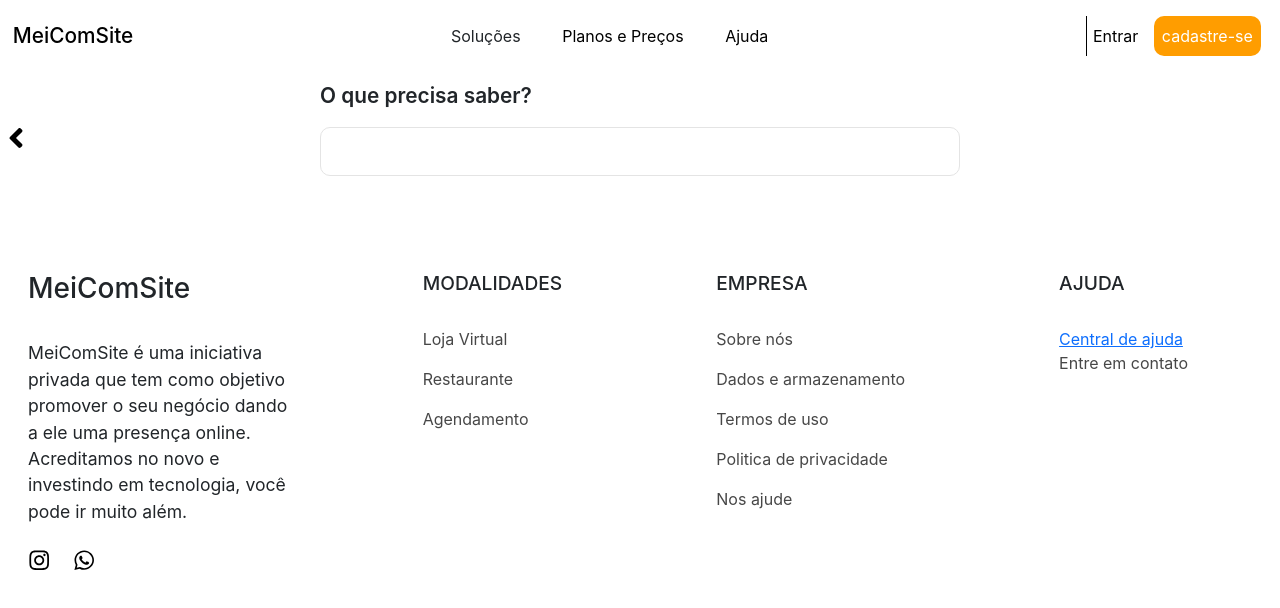
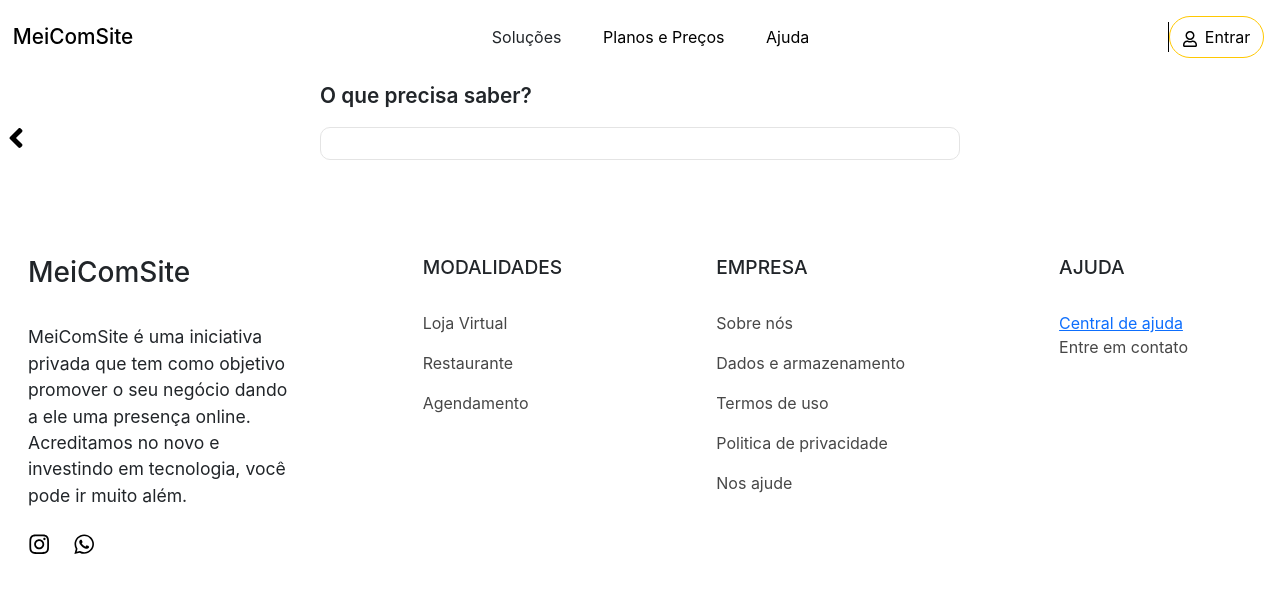
Before and after one commit to devjeanlucas/MeiComSite, a React (Create React App) app: page /suporte in a window 1280 px wide. Shown: the top 608 px of the page. Built offline with nearby package versions, Linux system fonts and the light colour scheme; no server answers; the HTML template or start-up script is replaced by a standard one.

Commit message:
começando implementar login

```diff
--- a/package.json
+++ b/package.json
@@ -6,6 +6,7 @@
     "@testing-library/jest-dom": "^5.16.5",
     "@testing-library/react": "^13.4.0",
     "@testing-library/user-event": "^13.5.0",
+    "firebase": "^9.18.0",
     "react": "^18.2.0",
     "react-dom": "^18.2.0",
     "react-icons": "^4.8.0",
--- /dev/null
+++ b/src/Hooks/User.js
@@ -0,0 +1,24 @@
+import {auth} from "../Service/firebase"
+
+
+const User = []
+
+
+auth.onAuthStateChanged(user => {
+    if (user) {
+        const {uid, displayName, photoURL, email} = user
+        if (!displayName || !photoURL) {
+            throw new Error('Usuário sem Nome ou foto')
+        }
+        User.push({
+            id: uid,
+            avatar: photoURL,
+            name: displayName,
+            email
+        })
+    }
+})
+
+
+
+export default User && User[0]
--- /dev/null
+++ b/src/Service/firebase.js
@@ -0,0 +1,15 @@
+import firebase from 'firebase/compat/app';
+import 'firebase/compat/auth';
+
+const firebaseConfig = {
+  apiKey: "AIzaSyAXXzaD7NWOJf12qCggMp0fKoEA0elNhyM",
+  authDomain: "fir-auth-99797.firebaseapp.com",
+  projectId: "fir-auth-99797",
+  storageBucket: "fir-auth-99797.appspot.com",
+  messagingSenderId: "673295267800",
+  appId: "1:673295267800:web:afe6dd9d2f8934591fe4ad"
+};
+const app = firebase.initializeApp(firebaseConfig)
+const auth = firebase.auth()
+
+export {firebase, auth, app}
--- /dev/null
+++ b/src/components/ButtonLogin.js
@@ -0,0 +1,49 @@
+import styles from "./NavBar.module.css"
+import { FaRegUser } from "react-icons/fa"
+import User from "../Hooks/User"
+import {firebase, auth} from "../Service/firebase"
+import { useState } from "react"
+
+
+export default function ButtonLogin () {
+
+    const [userLogin, setUserLogin] = useState();
+
+    const HandleClickLoginGoogle = async() => {
+        const provider = new firebase.auth.GoogleAuthProvider()
+        const result = await auth.signInWithPopup(provider);
+        if (!result.user) {
+            const {uid, displayName, photoURL} = result.user
+            if (!displayName && !photoURL) {
+                throw new Error('Usuário sem Nome ou foto')
+            }
+            setUserLogin({
+                id: uid,
+                avatar: photoURL,
+                name: displayName
+            })
+        }
+    }
+
+
+    const handleClickLogOut = () => {
+        firebase.auth().signOut()
+        .then(() => {window.location.href = "/"})
+        .catch(() => {alert('não foi possivel sair da conta')})
+    }
+
+
+    return (
+        <>
+            {!User ?
+            <div>
+                <button className={`button_link ${styles.btn_login}`} onClick={HandleClickLoginGoogle}><FaRegUser className={styles.icon}/>Entrar</button>
+            </div>:
+            <div>
+                <button className={`button_link ${styles.btn_login}`} onClick={HandleClickLoginGoogle}><FaRegUser className={styles.icon}/>Sair</button>
+            </div>
+            }
+
+        </>
+        )
+}
--- a/src/components/NavBar.js
+++ b/src/components/NavBar.js
@@ -1,7 +1,8 @@
 import { Link } from "react-router-dom"
 import styles from "./NavBar.module.css"
-import {FaBars} from "react-icons/fa"
+import {FaBars, FaRegUser} from "react-icons/fa"
 import MenuMobile from "./MenuMobile"
+import ButtonLogin from "./ButtonLogin"
 
 export default function NavBar () {
 return (
@@ -14,8 +15,13 @@ return (
                 <Link to="/suporte/query">Ajuda</Link>
             </div>
             <div className={styles.login}>
-                <button className="button_link">Entrar</button>
-                <button className="button_orange">cadastre-se</button>
+                <div className={styles.border_left}></div>
+
+
+                <ButtonLogin/>
+
+
+
                 <div>
                     <FaBars className={`${styles.icon_mobile} navbar-toggler`}
                     type="button"
--- a/src/components/NavBar.module.css
+++ b/src/components/NavBar.module.css
@@ -24,6 +24,9 @@
     display: none;
     justify-content: space-around;
     }
+    .icon {
+        margin-right: 0.4em;
+    }
     .menu a {
         color: #000;
         text-decoration: none;
@@ -32,10 +35,21 @@
     .menu p {
     margin: 0em 1.3em;
     }
+    .border_left {
+        width: 1px;
+        height: 30px;
+        background-color: #000;
+    }
     .login {
-    border-left: 1px solid #000;
-    display: flex;
-    align-items: center;
+        display: flex;
+        align-items: center;
+    }
+    .btn_login {
+        padding: 0.5em 0.8em;
+        border-radius: 30px;
+        border: 1px solid #FFC801;
+        margin: 0em 1em;
+        height: 100%;
     }
     .login button:first-child {
     margin: 0em 0.2em 0em 0em;
--- a/src/layouts/layoutsSuporte/ControlSuporte.module.css
+++ b/src/layouts/layoutsSuporte/ControlSuporte.module.css
@@ -1,6 +1,6 @@
 @media screen and (min-width:320px) {
     .container {
-        width: 90%;
+        width: 70%;
         margin: 5em auto 0em auto;
     }
     .container a {
@@ -10,7 +10,7 @@
     .input {
         width: 100%;
         border-radius: 10px;
-        padding: 0.7em;
+        padding: 0.2em;
         border: 1px solid #e4e4e4;
     }
     .cont_options {
--- a/src/layouts/layoutsSuporte/Response.module.css
+++ b/src/layouts/layoutsSuporte/Response.module.css
@@ -1,5 +1,5 @@
 .container {
-    margin: 4em 6em;
+    margin: 2em 1em;
 }
 .content {
 margin-top: 2em;
@@ -15,9 +15,6 @@ font-size: 1.5em;
 }
 .passos p {
 margin-bottom: 0px;}
-.title {
-margin: 1em;
-}
 .cont_button {
     margin: 5em 0em;
     display: flex;
```
Also changed, not shown: src/Hooks/App.js (added, +15 -0 lines), src/imgs/teste11.png (deleted), 1 other file (tests, documents, lock files or other folders).
